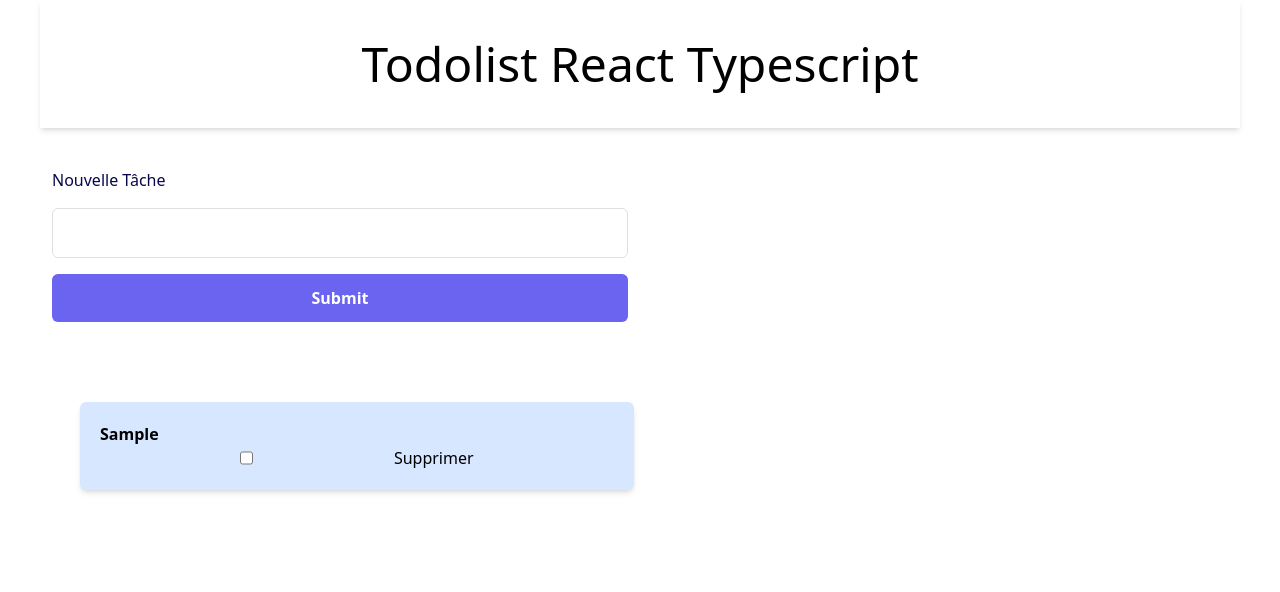
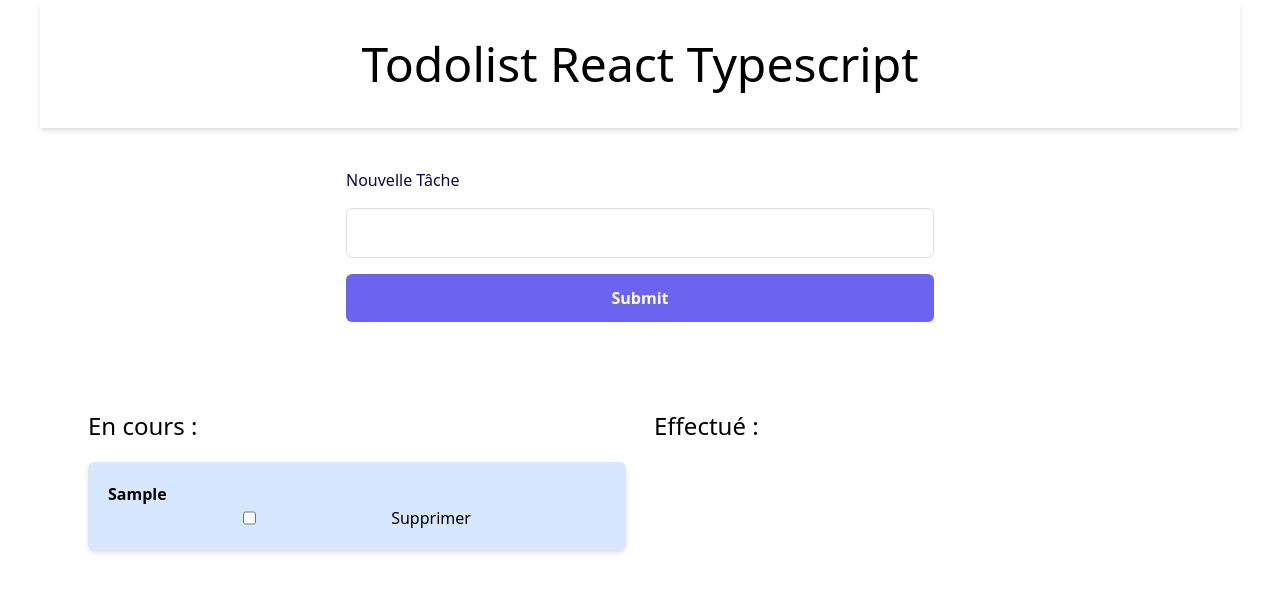
Before and after one commit to julien-go/React-TS-Todolist, a React (Vite) app: page / in a window 1280 px wide. Both pictures are taken after typing "Sample" into the empty fields and a click on the input "Submit". Shown: the top 592 px of the page. Built offline with nearby package versions, Linux system fonts and the light colour scheme.

Commit message:
colonnes status

```diff
--- a/src/@types/todo.d.ts
+++ b/src/@types/todo.d.ts
@@ -1,4 +1,5 @@
 export type TodoType = {
+	id: number,
 	task: string,
 	status: boolean
 }
--- a/src/AddTodo.tsx
+++ b/src/AddTodo.tsx
@@ -23,13 +23,13 @@ export const AddTodo =({addTodo}: Props)=> {
 	  }
 
 	return (
-		<form className="w-full px-3 sm:w-1/2 flex flex-col gap-4 p-10" onSubmit={submit} >
-			<div>
-				<label htmlFor='task' className='mb-4 block text-base font-medium text-[#07074D]'>Nouvelle Tâche</label>
+		<form className="w-full px-3 flex flex-col items-center gap-4 p-10" onSubmit={submit} >
+			<div className="w-1/2">
+				<label htmlFor='task' className='text-3xl mb-4 block text-base font-medium text-[#07074D]'>Nouvelle Tâche</label>
 				<input className="w-full rounded-md border border-[#e0e0e0] bg-white py-3 px-6 text-base font-medium text-[#6B7280] outline-none focus:border-[#6A64F1] focus:shadow-md" type='text' name='task' onChange={handleChange} value={newTodo}/>
 			</div>
 
-		  <input className="hover:shadow-form rounded-md bg-[#6A64F1] py-3 px-8 text-center text-base font-semibold text-white outline-none" type='submit' value={'Submit'} />
+		  <input className="w-1/2 hover:shadow-form rounded-md bg-[#6A64F1] py-3 px-8 text-center text-base font-semibold text-white outline-none" type='submit' value={'Submit'} />
 		</form>
 	)
   }
--- a/src/App.tsx
+++ b/src/App.tsx
@@ -9,7 +9,7 @@ function App() {
   const [todos, setTodos] = useState<TodoListType>([])
 
   const addTodo = (newTodo: string) => {
-    setTodos([...todos, {task: newTodo, status: false}])
+    setTodos([...todos, {id: todos.length, task: newTodo, status: false}])
   }
   const removeTodo = (id: number) => {
     setTodos(todos.filter((element, index) => index !== id))
--- a/src/List.tsx
+++ b/src/List.tsx
@@ -12,20 +12,39 @@ export const List =({todos, handleStatus, removeTodo}: Props)=> {
 		handleStatus(id)
 	}
 
+
 	return (
 		<div id='list' className='grid grid-cols-2 gap-3 p-10'>
-			{todos.map((todo, id) => {
-				return (
-					<div key={id} className="p-5 flex flex-col justify-center hover:shadow-form rounded-md bg-[#D7E7FF] shadow-md hover:bg-[#D7D6FF] ${}">
-						<p className="text-1xl font-bold break-words">{todo.task}</p>
-						<div className='flex justify-evenly'>
-							<input className='' type='checkbox' checked={todo.status} onChange={() => checkUncheck(id)}/>
-							<button onClick={() => removeTodo(id)}>Supprimer</button>
+			<div id='col-left' className='p-2 flex flex-col gap-5'>
+				<h2 className='text-2xl bold'>En cours :</h2>
+				{todos.filter((e) => e.status === false).map((todo) => {
+					return (
+						<div key={todo.id} id={`${todo.id}`} className="p-5 flex flex-col justify-center hover:shadow-form rounded-md bg-[#D7E7FF] shadow-md hover:bg-[#D7D6FF]">
+							<p className="text-1xl font-bold break-words">{todo.task}</p>
+							<div className='flex justify-evenly'>
+								<input className='' type='checkbox' checked={todo.status} onChange={() => checkUncheck(todo.id)}/>
+								<button onClick={() => removeTodo(todo.id)}>Supprimer</button>
+							</div>
 						</div>
+					)
+				})}
+			</div>
 
-					</div>
-				)
-			})}
+			<div id='col-right' className='p-2 flex flex-col gap-5'>
+				<h2 className='text-2xl bold'>Effectué :</h2>
+				{todos.filter((e) => e.status === true).map((todo) => {
+						return (
+							<div key={todo.id} id={`${todo.id}`} className="p-5 flex flex-col justify-center hover:shadow-form rounded-md bg-[#D8FFCB] shadow-md hover:bg-[#D8FFDD]">
+								<p className="text-1xl font-bold break-words">{todo.task}</p>
+								<div className='flex justify-evenly'>
+									<input className='' type='checkbox' checked={todo.status} onChange={() => checkUncheck(todo.id)}/>
+									<button onClick={() => removeTodo(todo.id)}>Supprimer</button>
+								</div>
+							</div>
+						)
+					})}
+
+				</div>
 		</div>
 	)
   }
```
